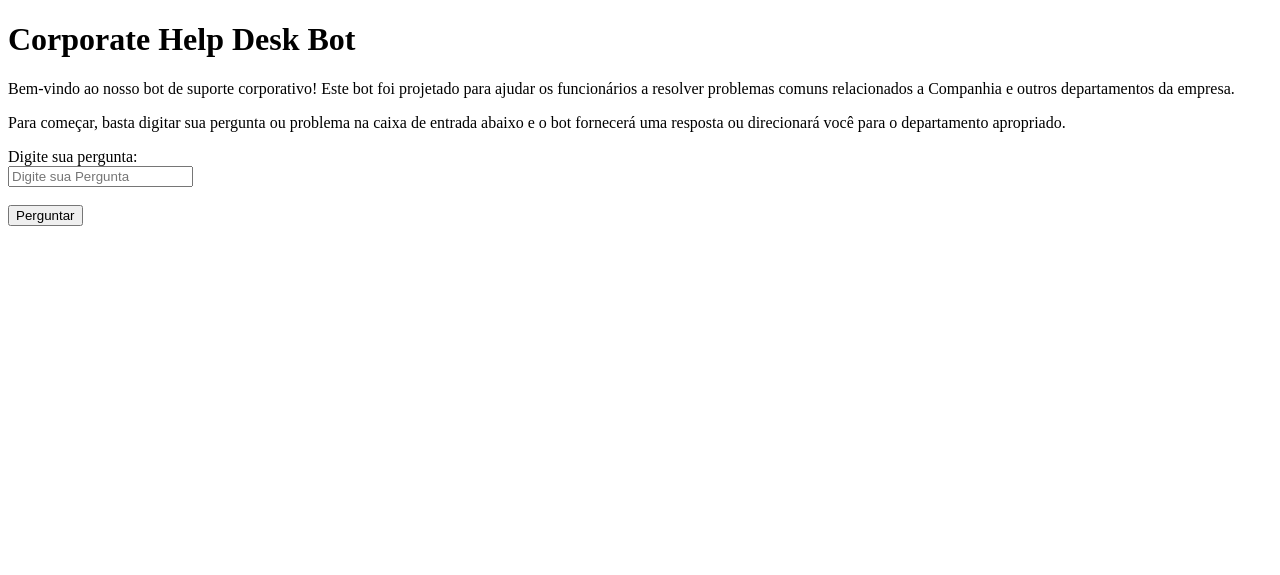
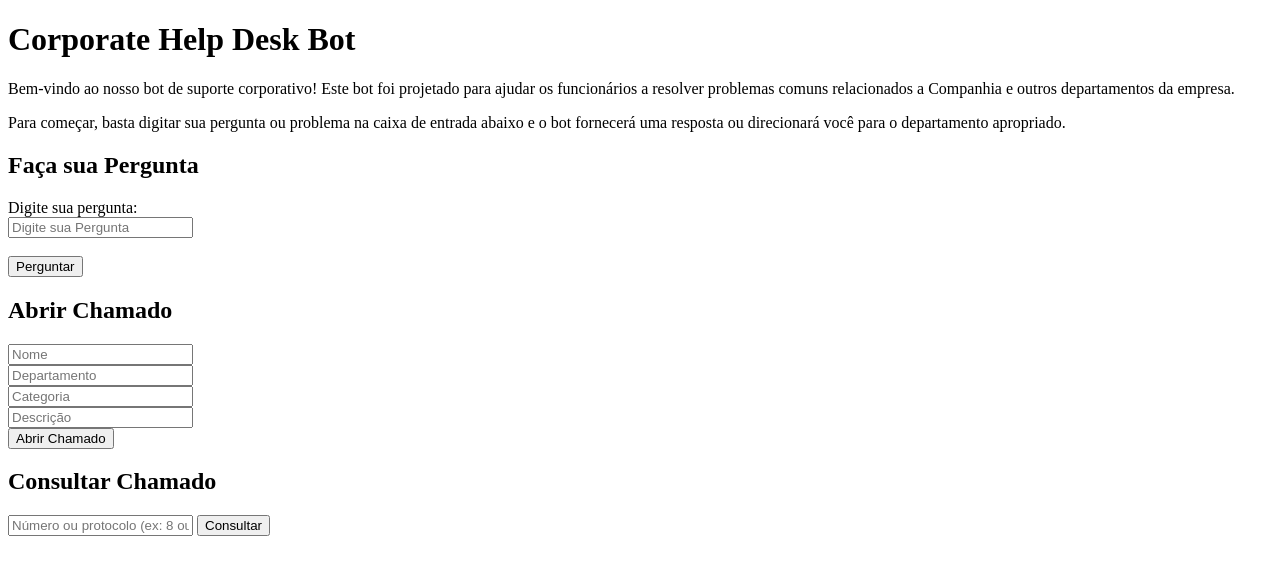
Before and after one commit to PabloSantosdve/Corporate-Help-Desk-Bo, a Flask app: page / in a window 1280 px wide. Shown: the top 575 px of the page. Run offline with Flask 3, Linux system fonts and the light colour scheme.

Commit message:
feat(web): completa as 3 funcionalidades principais via Flask
- Adiciona rota /abrir-chamado integrada ao chatbot.abrir_chamado()

- Adiciona rota /consultar-chamado com tratamento isinstance para dict/erro

- Adiciona formularios HTML correspondentes no index.html

- Testado fluxo completo: perguntar, abrir chamado, consultar valido e invalido

```diff
--- a/app.py
+++ b/app.py
@@ -18,5 +18,31 @@ def perguntar():
     resposta = chatbot.perguntar(pergunta)
     return resposta
 
+@app.route('/abrir-chamado', methods=['POST'])
+def abrir_chamado():
+    nome = request.form['nome']
+    departamento = request.form['departamento']
+    categoria = request.form['categoria']
+    descricao = request.form['descricao']
+    protocolo = chatbot.abrir_chamado(nome, departamento, categoria, descricao)
+    return f"Chamado aberto com sucesso! Protocolo: {protocolo}"
+
+@app.route('/consultar-chamado', methods=['POST'])
+def consultar_chamado():
+    protocolo = request.form['protocolo']
+    chamado = chatbot.consultar_chamado(protocolo)
+    if isinstance(chamado, dict):
+        return (
+            f"Protocolo: {protocolo}<br>"
+            f"Nome: {chamado['nome']}<br>"
+            f"Departamento: {chamado['departamento']}<br>"
+            f"Categoria: {chamado['categoria']}<br>"
+            f"Descrição: {chamado['descricao']}<br>"
+            f"Status: {chamado['status']}<br>"
+            f"Data de Abertura: {chamado['data_abertura']}"
+        )
+    else:
+        return chamado
+
 if __name__ == '__main__':
     app.run(debug=True)
--- a/data/history.json
+++ b/data/history.json
@@ -74,5 +74,9 @@
     "2026-08-31 23:01:57": {
         "mensagem": "Esqueci minha senha",
         "resposta": "Para resetar sua senha, acesse o portal de TI e clique em 'Esqueci minha senha'. Caso o problema persista, entre em contato com o suporte."
+    },
+    "2026-09-02 20:24:44": {
+        "mensagem": "Esqeuci a senha",
+        "resposta": "Para resetar sua senha, acesse o portal de TI e clique em 'Esqueci minha senha'. Caso o problema persista, entre em contato com o suporte."
     }
 }
--- a/templates/index.html
+++ b/templates/index.html
@@ -7,12 +7,31 @@
 </head>
 <body>
     <h1>Corporate Help Desk Bot</h1>
+
     <p>Bem-vindo ao nosso bot de suporte corporativo! Este bot foi projetado para ajudar os funcionários a resolver problemas comuns relacionados a Companhia e outros departamentos da empresa.</p>
+
     <p>Para começar, basta digitar sua pergunta ou problema na caixa de entrada abaixo e o bot fornecerá uma resposta ou direcionará você para o departamento apropriado.</p>
 
+    <h2>Faça sua Pergunta</h2>
     <form method="POST" action="/perguntar">
         <label for="question">Digite sua pergunta:</label><br>
         <input type="text" name="pergunta" placeholder="Digite sua Pergunta"><br><br>
         <button type="submit">Perguntar</button>
+    </form>
+
+    <h2>Abrir Chamado</h2>
+        <form method="POST" action="/abrir-chamado">
+            <input type="text" name="nome" placeholder="Nome"><br>
+            <input type="text" name="departamento" placeholder="Departamento"><br>
+            <input type="text" name="categoria" placeholder="Categoria"><br>
+            <input type="text" name="descricao" placeholder="Descrição"><br>
+            <button type="submit">Abrir Chamado</button>
+        </form>
+    <h2>Consultar Chamado</h2>
+        <form method="POST" action="/consultar-chamado">
+            <input type="text" name="protocolo" placeholder="Número ou protocolo (ex: 8 ou TICKET-0008)">
+            <button type="submit">Consultar</button>
+        </form>
+
 </body>
 </html>
```
Also changed, not shown: data/tickets.json (+16 -0 lines).
